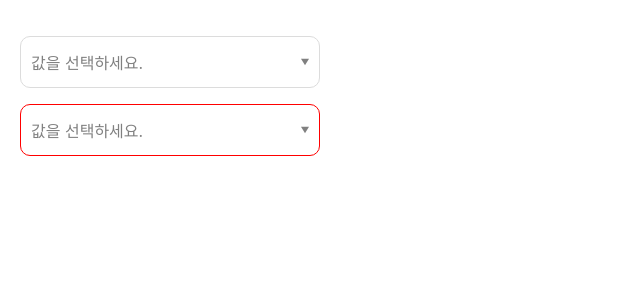
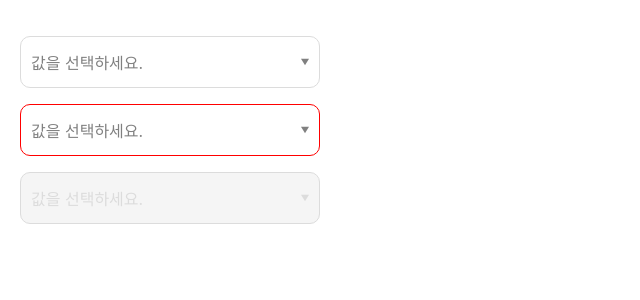
Before and after one commit to socratone/react-storybook-example, a React (Create React App) app: page / in a window 1280 px wide. Shown: the top 300 px of the page, without its empty margins (0-640 px from the left). Built offline with nearby package versions, Linux system fonts and the light colour scheme.

Commit message:
feat: selectd에도 disabled 추가

```diff
--- a/src/App.tsx
+++ b/src/App.tsx
@@ -39,6 +39,19 @@ function App() {
           <Option value="3">코틀린</Option>
         </Select>
       </p>
+      <p>
+        <Select
+          value={value}
+          onChange={handleChange}
+          placeholder="값을 선택하세요."
+          width={300}
+          disabled
+        >
+          <Option value="1">자바스크립트</Option>
+          <Option value="2">파이썬</Option>
+          <Option value="3">코틀린</Option>
+        </Select>
+      </p>
     </Container>
   );
 }
--- a/src/stories/forms/selects/Select.tsx
+++ b/src/stories/forms/selects/Select.tsx
@@ -9,6 +9,7 @@ type SelectProps = {
   placeholder?: string;
   onChange: (value: string) => void;
   error?: boolean;
+  disabled?: boolean;
   fullWidth?: boolean;
   width?: number;
 };
@@ -19,6 +20,7 @@ const Select = ({
   placeholder,
   width = 200,
   error,
+  disabled,
   fullWidth,
   children,
 }: SelectProps) => {
@@ -46,6 +48,19 @@ const Select = ({
     if (fullWidth) return undefined;
     return width + 'px';
   };
+
+  if (disabled) {
+    return (
+      <Container style={{ width: setContainerWidth() }}>
+        <DisabledSelectContainer>
+          {value && <Value>{setValueLabel(value)}</Value>}
+          {!value && <Placeholder>{placeholder}</Placeholder>}
+          {open && <UpArrowIcon fill="gainsboro" />}
+          {!open && <DownArrowIcon fill="gainsboro" />}
+        </DisabledSelectContainer>
+      </Container>
+    );
+  }
 
   return (
     <>
@@ -91,6 +106,23 @@ const Background = styled.div`
   width: 100vw;
   height: 100vh;
   z-index: 1;
+`;
+
+const DisabledSelectContainer = styled.div`
+  height: 50px;
+  display: flex;
+  align-items: center;
+  padding: 0 25px 0 10px;
+  border: 1px solid gainsboro;
+  border-radius: 10px;
+  cursor: not-allowed;
+  background: whitesmoke;
+  position: relative;
+  z-index: 2;
+
+  & * {
+    color: gainsboro !important;
+  }
 `;
 
 const SelectContainer = styled.div`
```
